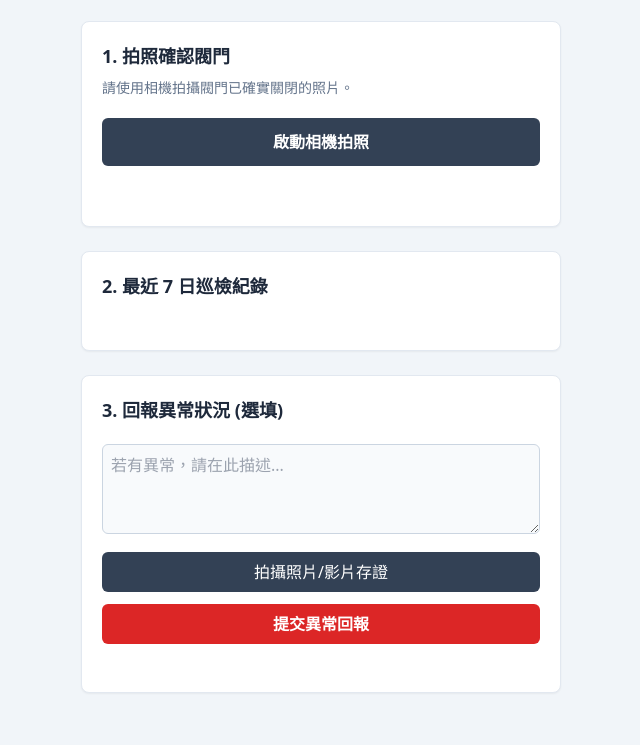
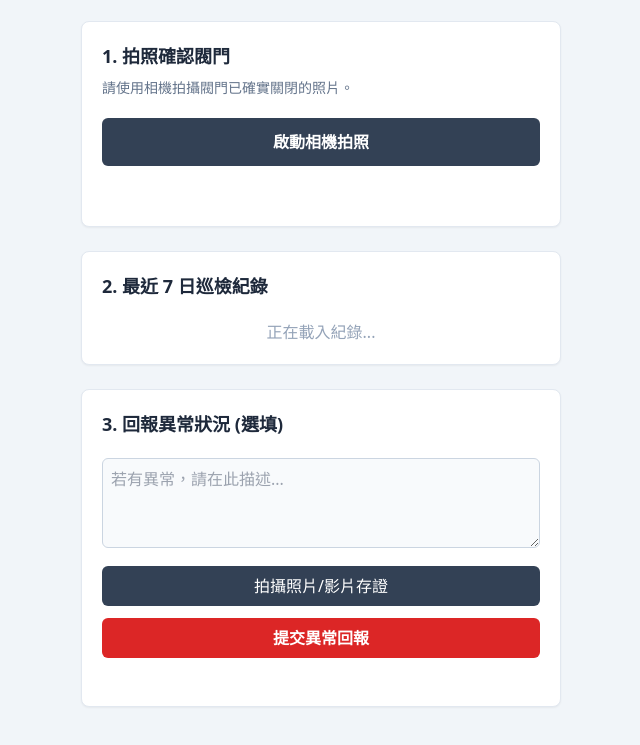
Before and after one commit to jasonlinlin0128/Factory_inspction_SimHope.AI, a plain HTML site: page scanner/acetylene.html in a window 1280 px wide. Shown: the part 91-836 px from the top of the page, without its empty margins (319-959 px from the left). Before the commit the page ends 800 px from the top, so only its background shows below. Drawn offline with nearby package versions, Linux system fonts and the light colour scheme; no server answers.

Commit message:
Update acetylene.html

```diff
--- a/scanner/acetylene.html
+++ b/scanner/acetylene.html
@@ -11,15 +11,16 @@
     <style>
         body { font-family: 'Noto Sans TC', sans-serif; -webkit-tap-highlight-color: transparent; }
         /* 美化滾動條 */
-        #history-log::-webkit-scrollbar { width: 8px; }
-        #history-log::-webkit-scrollbar-track { background: #f1f5f9; }
-        #history-log::-webkit-scrollbar-thumb { background: #cbd5e1; border-radius: 10px; }
-        #history-log::-webkit-scrollbar-thumb:hover { background: #94a3b8; }
+        body::-webkit-scrollbar { width: 8px; }
+        body::-webkit-scrollbar-track { background: #f1f5f9; }
+        body::-webkit-scrollbar-thumb { background: #cbd5e1; border-radius: 10px; }
+        body::-webkit-scrollbar-thumb:hover { background: #94a3b8; }
     </style>
 </head>
 <body class="bg-slate-100 text-slate-800 font-sans">
 
-    <div class="container mx-auto p-4 max-w-lg h-screen flex flex-col">
+    <!-- **已修改**：移除了 h-screen，讓頁面可以滾動 -->
+    <div class="container mx-auto p-4 max-w-lg">
         <header class="text-center mb-6 pt-4 flex-shrink-0">
             <h1 class="text-2xl font-bold text-slate-900">乙炔存放區巡檢</h1>
             <p class="text-slate-500">巡檢員: <span id="display-inspector-name" class="font-semibold text-blue-600"></span></p>
@@ -37,15 +38,15 @@
         </section>
 
         <!-- 2. 七日內巡檢紀錄 -->
-        <section class="flex-1 flex flex-col bg-white border border-slate-200 rounded-lg shadow-sm min-h-0 mb-6">
-            <h2 class="text-lg font-semibold text-slate-800 p-5 flex-shrink-0">2. 最近 7 日巡檢紀錄</h2>
-            <div id="history-log" class="space-y-4 overflow-y-auto flex-1 p-5 pt-0">
-                <p class="text-slate-400 text-center pt-10">正在載入紀錄...</p>
+        <section class="bg-white border border-slate-200 rounded-lg shadow-sm min-h-0 mb-6">
+            <h2 class="text-lg font-semibold text-slate-800 p-5">2. 最近 7 日巡檢紀錄</h2>
+            <div id="history-log" class="space-y-4 p-5 pt-0">
+                <p class="text-slate-400 text-center">正在載入紀錄...</p>
             </div>
         </section>
 
         <!-- 3. 異常回報區 -->
-        <section id="abnormal-report-section" class="bg-white p-5 rounded-lg border border-slate-200 shadow-sm flex-shrink-0">
+        <section id="abnormal-report-section" class="bg-white p-5 rounded-lg border border-slate-200 shadow-sm mb-6 flex-shrink-0">
             <h2 class="text-lg font-semibold mb-2 text-slate-800">3. 回報異常狀況 (選填)</h2>
              <textarea id="report-description" class="w-full mt-3 bg-slate-50 p-2 rounded-md border border-slate-300 focus:ring-2 focus:ring-yellow-500 focus:outline-none" rows="3" placeholder="若有異常，請在此描述..."></textarea>
             <input type="file" id="report-photo" accept="image/*,video/*" capture="environment" class="hidden">
```
